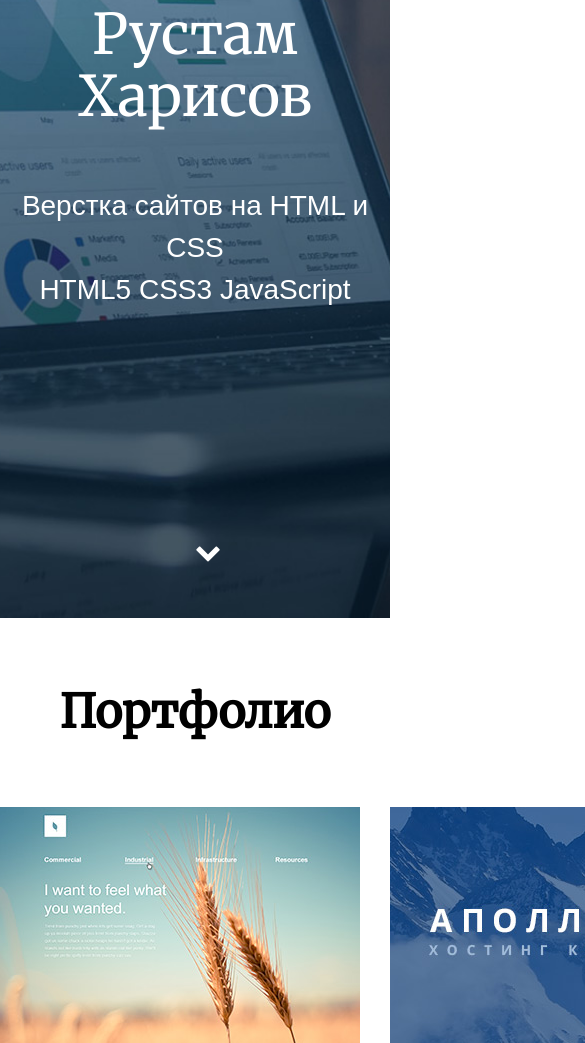
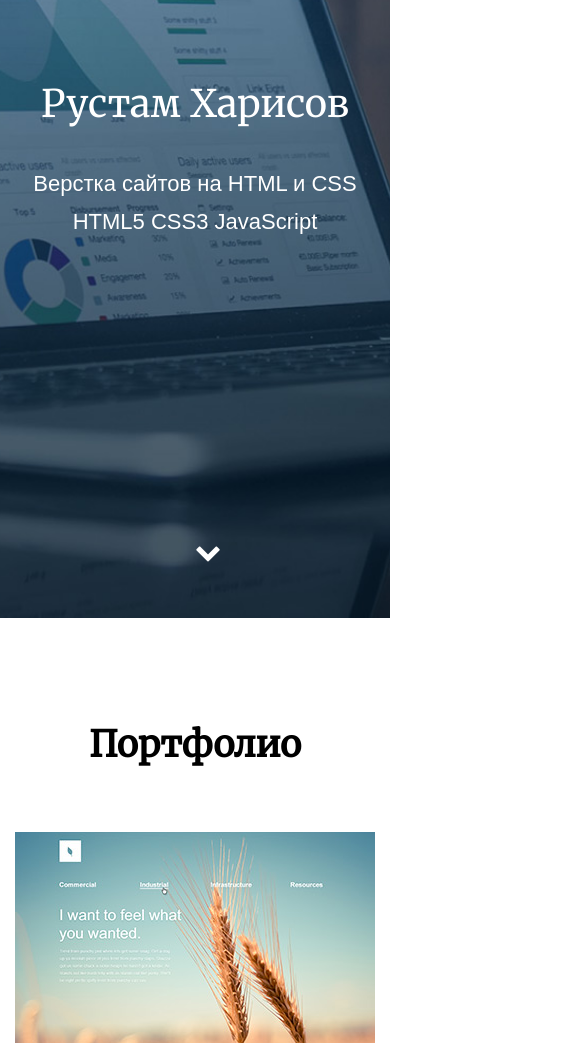
Before and after one commit to hri75/webcademy-site-portfolio, a plain HTML site: page index.html in a window 390 px wide. Shown: the part 226-1269 px from the top of the page, 585 px wide, since content can reach past the window. Drawn offline with nearby package versions, Linux system fonts and the light colour scheme; a web font is replaced by a local one.

Commit message:
lesson 6 - Adapting the site for mobile devices

```diff
--- a/css/main.css
+++ b/css/main.css
@@ -7,10 +7,16 @@ body {
     line-height: 1.5;
     color: black;
     background: white;
+    /*для мобильной версии*/
+    min-width: 280px;
 }
 
 .visually-hidden {
     display: none;
+}
+
+* {
+    box-sizing: border-box;
 }
 
 .container {
@@ -31,6 +37,8 @@ body {
     background-position: center;
     background-size: cover;
     height: 100vh;
+    /* для мобильных устройств*/
+    min-height: 400px;
 
     color: white;
     text-align: center;
@@ -39,6 +47,11 @@ body {
     flex-direction: column;
     align-items: center;
     justify-content: center;
+}
+
+.main-header a {
+    text-decoration: none;
+    color: white;
 }
 
 .header-title {
@@ -123,6 +136,13 @@ body {
     margin: 0;
     padding: 0;
 }
+
+/*для мобильной версии*/
+.sample-icon {
+    max-width: 100%;
+    height: auto;
+}
+
 
 /* footer */
 
@@ -214,6 +234,12 @@ body {
 
 .portfolio-single-page {
     text-align: center;
+
+    /*центрирование по вертикали не работает. Как?*/
+    /*display: flex;*/
+    /*flex-direction: column;*/
+    /*align-items: center;*/
+    /*justify-content: center;*/
 }
 
 .portfolio-single-page img {
@@ -274,3 +300,52 @@ body {
     color: white;
     background: #1c4d76;
 }
+
+/* media */
+
+@media (max-width: 1160px) {
+
+    .container {
+        width: 100%;
+    }
+
+    .footer-column, .sample {
+        width: 100%;
+
+        margin: 0;
+        margin-bottom: 30px;
+        padding-left: 15px;
+        padding-right: 15px;
+        text-align: center;
+    }
+
+    .main-header {
+        padding-left: 15px;
+        padding-right: 15px;
+    }
+
+    .header-title {
+        font-size: 38px;
+        line-height: 48px;
+        margin-bottom: 15px;
+    }
+
+    .header-slogan {
+        font-size: 22px;
+        line-height: 38px;
+    }
+
+    .portfolio {
+        padding-top: 40px;
+        padding-bottom: 50px;
+    }
+
+    .portfolio-title {
+        font-size: 36px;
+    }
+
+    .main-footer {
+        padding-top: 70px;
+        padding-bottom: 60px;
+    }
+}
--- a/index.html
+++ b/index.html
@@ -3,9 +3,22 @@
 <head>
     <meta charset="UTF-8">
     <title>Портфолио</title>
+
+    <!--Инструкция для IE -->
+    <meta http-equiv="X-UA-Compatible" content="IE=edge">
+
+    <!--Отображать страницу в масштабе 100%-->
+    <meta name="viewport" content="width=device-width, initial-scale=1">
+
+    <!--Нормализация стилей-->
     <link rel="stylesheet" href="https://cdnjs.cloudflare.com/ajax/libs/normalize/8.0.1/normalize.css">
+
     <link rel="stylesheet" href="css/main.css">
+
+    <!--Иконка в title-->
     <link rel="shortcut icon" type="image/x-icon" href="img/favicon/favicon-16x16.png">
+
+    <!--Подключение веб-шрифтов-->
     <link href="https://fonts.googleapis.com/css?family=Merriweather|PT+Sans+Caption:400,700" rel="stylesheet">
     <link href="https://stackpath.bootstrapcdn.com/font-awesome/4.7.0/css/font-awesome.min.css" rel="stylesheet">
 </head>
@@ -14,10 +27,10 @@
     <header class="main-header">
         <p class="header-title">Рустам Харисов</p>
         <p class="header-slogan">Верстка сайтов на HTML и CSS<br>HTML5 CSS3 JavaScript</p>
-        <p class="header-arrow"><i class="fa fa-chevron-down" aria-hidden="true"></i></p>
+        <p class="header-arrow"><a href="index.html#portfolio"><i class="fa fa-chevron-down" aria-hidden="true"></a></i></p>
     </header>
 
-    <main class="portfolio">
+    <main class="portfolio" >
         <a name="portfolio"></a>
         <h1 class="portfolio-title">Портфолио</h1>
 
```
